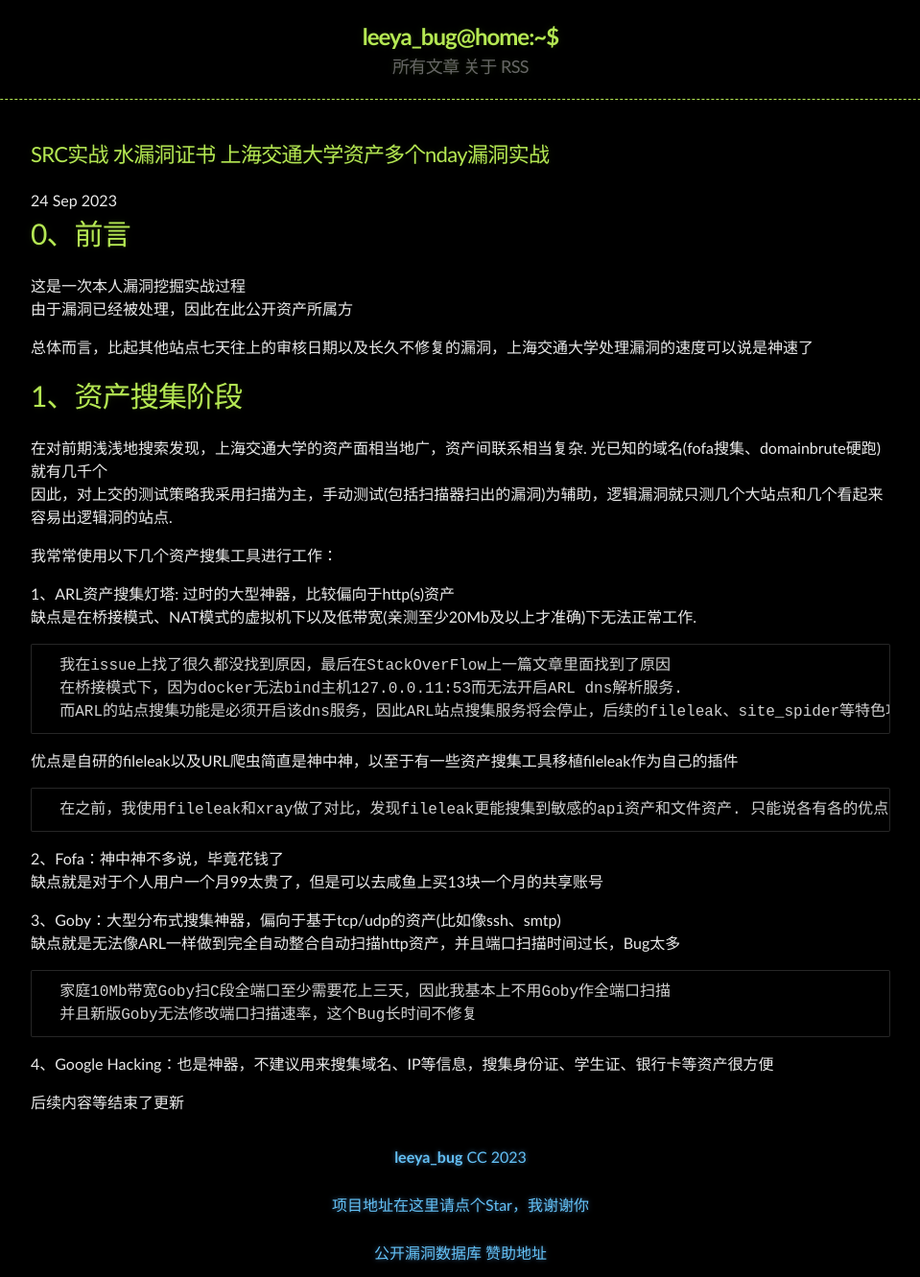
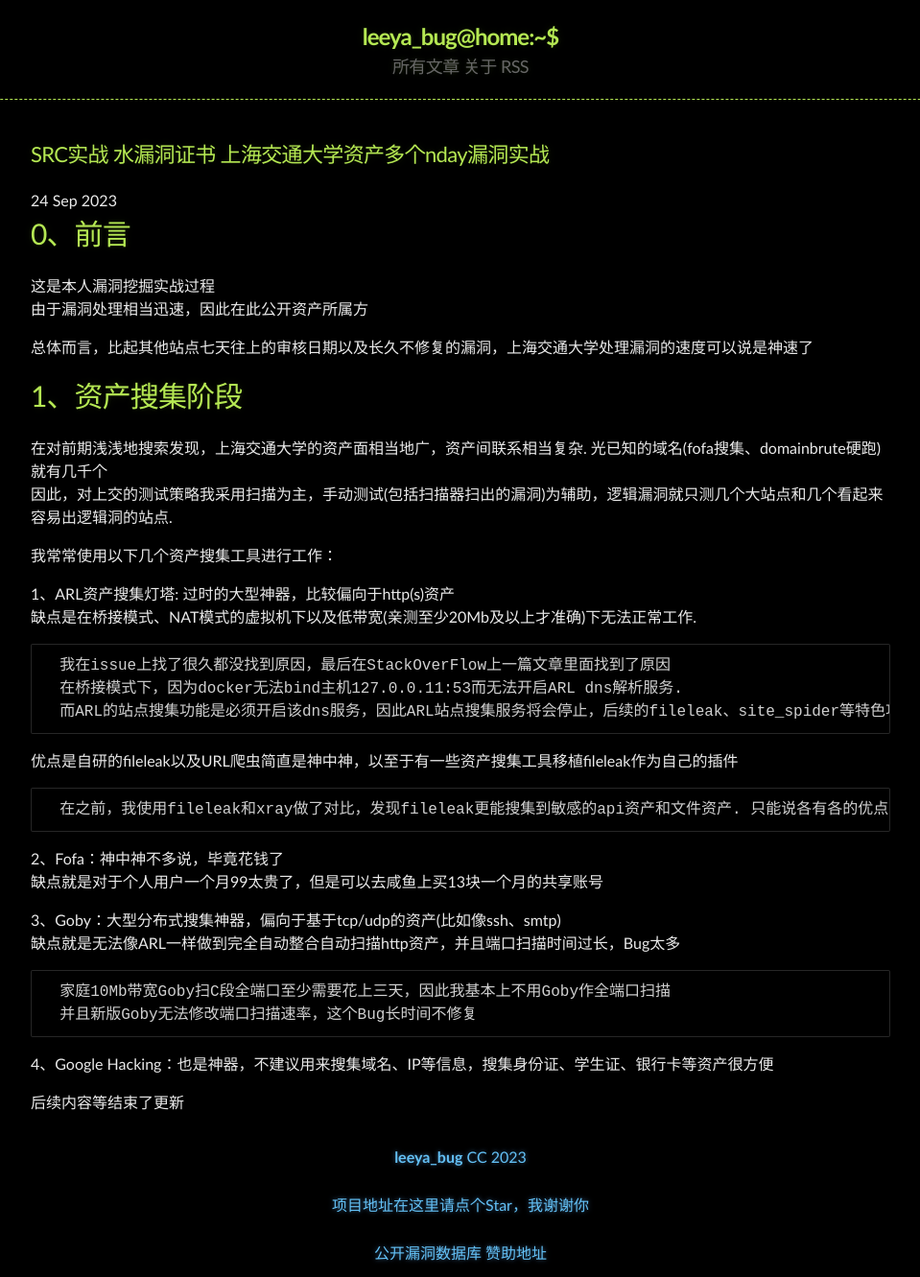
Before and after one commit to Leeyangee/leeyangee.github.io, a Jekyll site: the page built from _posts/2023-09-24-SRC实战 水漏洞证书 上海交通大学资产多个nday漏洞实战.md, in a window 1280 px wide. Shown: the whole page at 96% size, without its empty margins (160-1119 px from the left). Built offline with Jekyll 4.4.1, drawn with Linux system fonts in a browser that asks for light colours.

Commit message:
Update 2023-09-24-SRC实战 水漏洞证书 上海交通大学资产多个nday漏洞实战.md

```diff
--- a/_posts/2023-09-24-SRC实战 水漏洞证书 上海交通大学资产多个nday漏洞实战.md
+++ b/_posts/2023-09-24-SRC实战 水漏洞证书 上海交通大学资产多个nday漏洞实战.md
@@ -3,8 +3,8 @@
 published: true
 ---
 # [](#header-1)0、前言
-这是一次本人漏洞挖掘实战过程
-由于漏洞已经被处理，因此在此公开资产所属方
+这是本人漏洞挖掘实战过程
+由于漏洞处理相当迅速，因此在此公开资产所属方
 
 总体而言，比起其他站点七天往上的审核日期以及长久不修复的漏洞，上海交通大学处理漏洞的速度可以说是神速了
 
```
